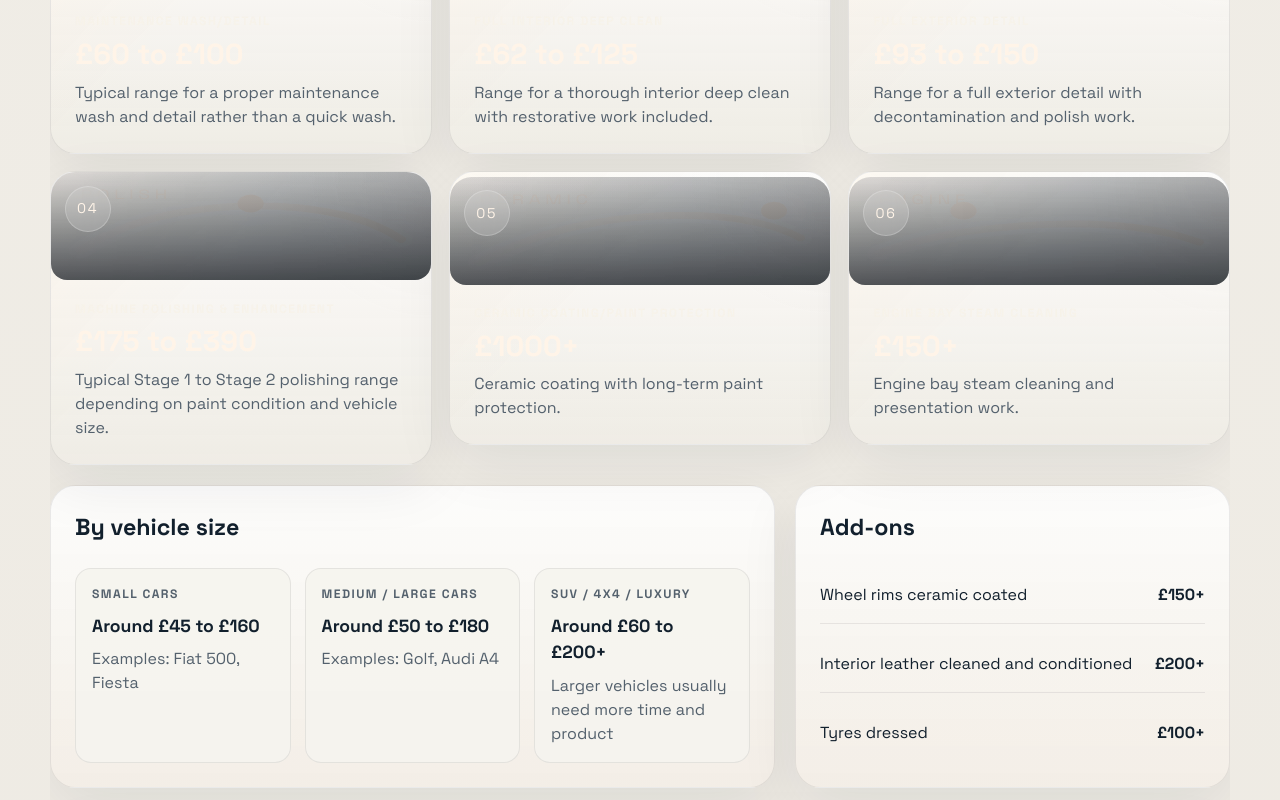
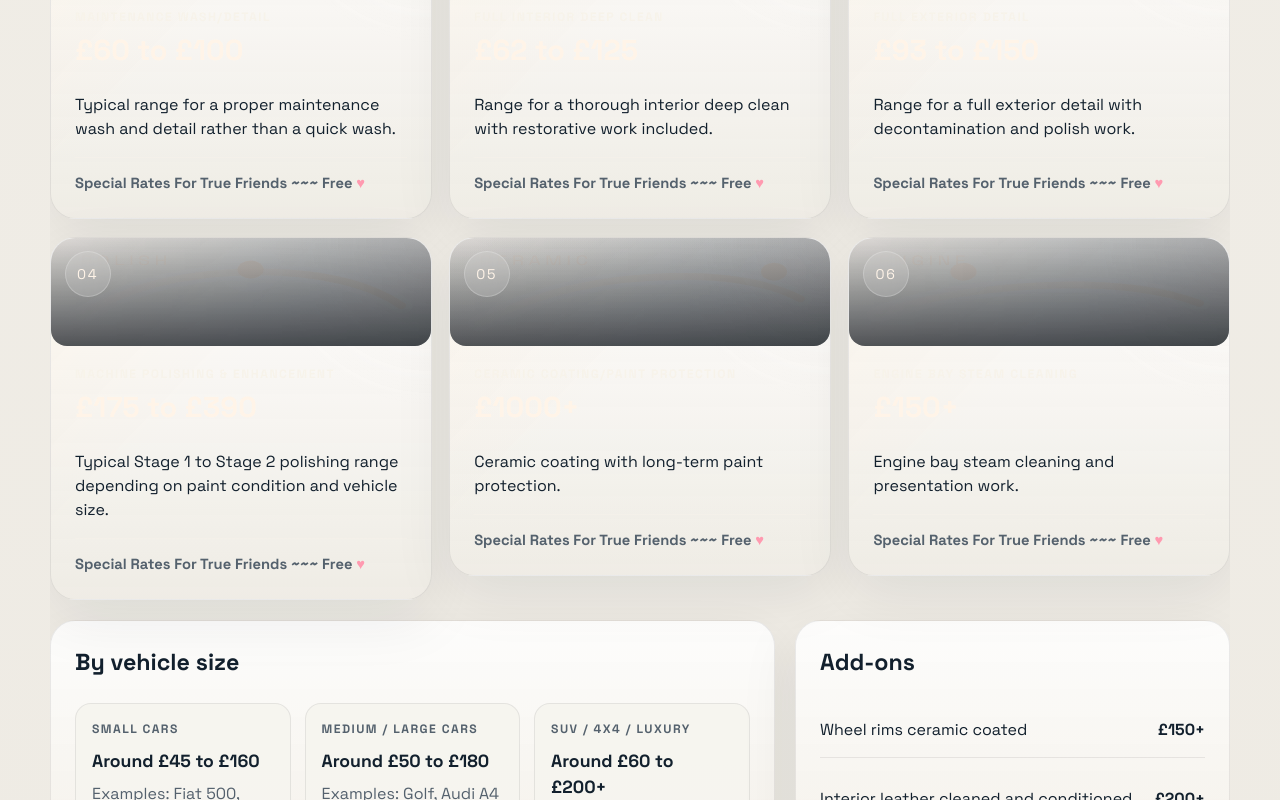
Before and after one commit to paresh100/amps-detailing, a React (Vite) app: page / in a window 1280 px wide. Shown: the part 4556-5356 px from the top of the page. Built offline with nearby package versions, Linux system fonts and the light colour scheme.

Commit message:
Add friends rate to pricing cards

```diff
--- a/src/App.css
+++ b/src/App.css
@@ -690,6 +690,19 @@
   color: rgba(247, 241, 232, 0.82);
 }
 
+.pricing-card-premium .pricing-friends-note {
+  margin-top: 1rem;
+  padding-top: 0.9rem;
+  border-top: 1px solid rgba(255, 244, 232, 0.16);
+  color: #fff4e8;
+  font-size: 0.92rem;
+  font-weight: 600;
+}
+
+.pricing-card-premium .pricing-friends-note span {
+  color: #ff9ab0;
+}
+
 .pricing-card-premium h3 {
   color: #fff4e8;
   font-size: 2rem;
--- a/src/components/Sections.jsx
+++ b/src/components/Sections.jsx
@@ -436,6 +436,9 @@ export function PricingSection() {
               <p className="pricing-service">{item.title}</p>
               <h3>{item.shortPrice}</h3>
               <p>{item.note}</p>
+              <p className="pricing-friends-note">
+                Special Rates For True Friends ~~~ Free <span aria-hidden="true">♥</span>
+              </p>
             </Link>
           </Motion.div>
         ))}
```
